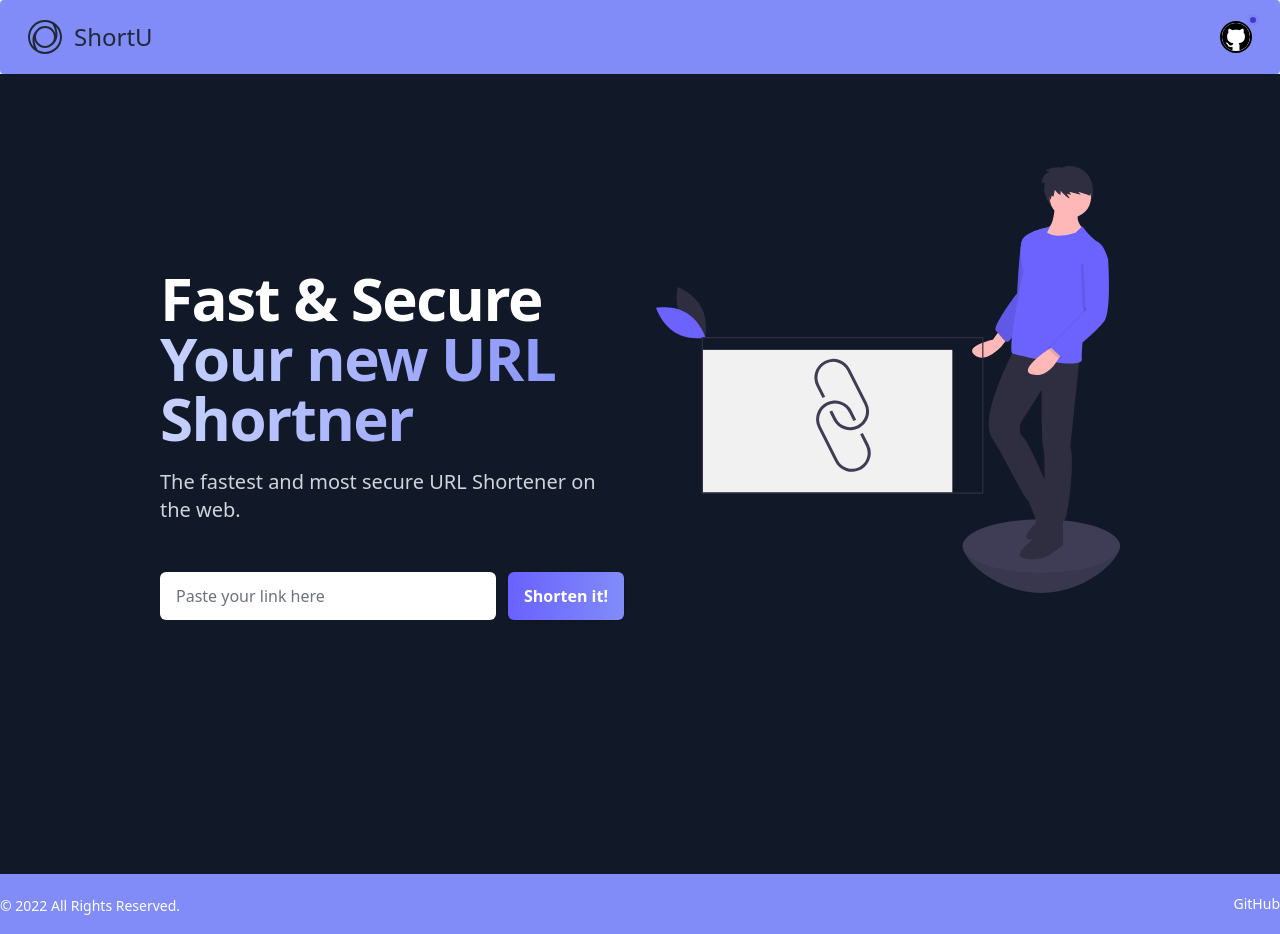
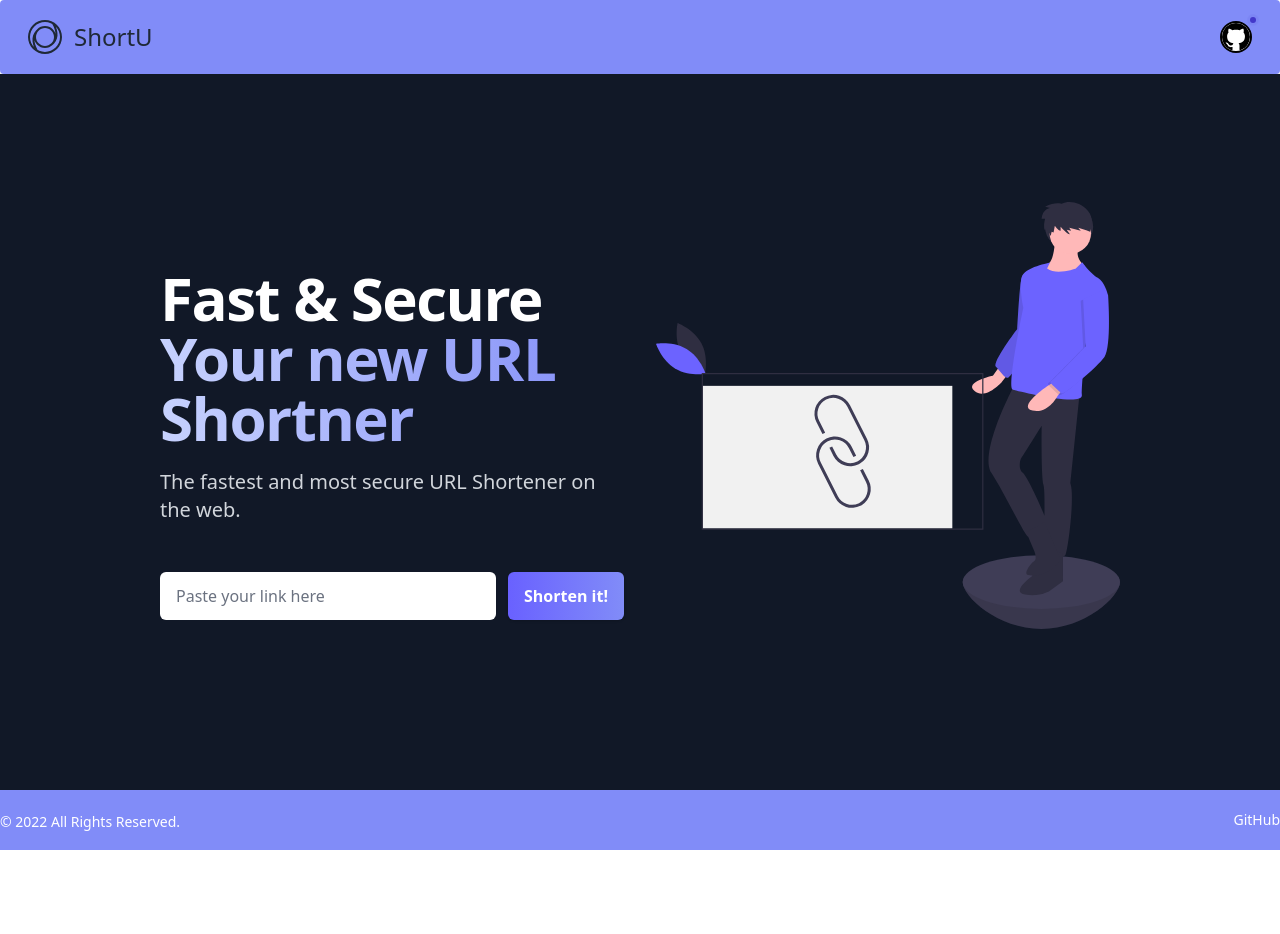
Before and after one commit to pranikz/ShortU, a React (Create React App) app: page / in a window 1280 px wide. After the commit the page ends 850 px from the top, so only its background shows below. Built offline with nearby package versions, Linux system fonts and the light colour scheme.

Commit message:
🎉 deployed

```diff
--- a/src/App.js
+++ b/src/App.js
@@ -9,7 +9,7 @@ const App = () => {
     <>
       <div className="flex flex-col h-screen w-full ">
         <Header />
-        <Main className="flex-grow" />
+        <Main className="flex-grow " />
         <Footer />
       </div>
     </>
--- a/src/components/Main.jsx
+++ b/src/components/Main.jsx
@@ -4,7 +4,7 @@ import Shortner from "./Shortner";
 const Main = ({ className }) => {
   return (
     <div className={`${className}`}>
-      <div className="py-20 bg-gray-900 mobile-nav max-h-screen h-screen">
+      <div className="py-20 bg-gray-900 mobile-nav ">
         <div className="lg:grid lg:grid-cols-2 mx-auto max-w-5xl lg:px-8 lg:gap-8">
           <div className="lg:py-20 lg:my-2.5 mx-auto max-w-med px-4 sm:max-w-2xl sm:px-6 lg:px-0">
             <h1 className="text-white text-4xl mt-4 font-extrabold sm:text-6xl lg:mt-6 tracking-tight">
@@ -18,7 +18,7 @@ const Main = ({ className }) => {
             </p>
             <Shortner />
           </div>
-          <div className="mt-3 lg:relative">
+          <div className="mt-12 h-auto  lg:relative">
             <div className="mx-auto max-w-med px-4 sm:max-w-2xl sm:px-6 lg:max-w-none lg:px-0">
               <img src="/heroImage.svg" alt="Man standing by the link" />
             </div>
```
